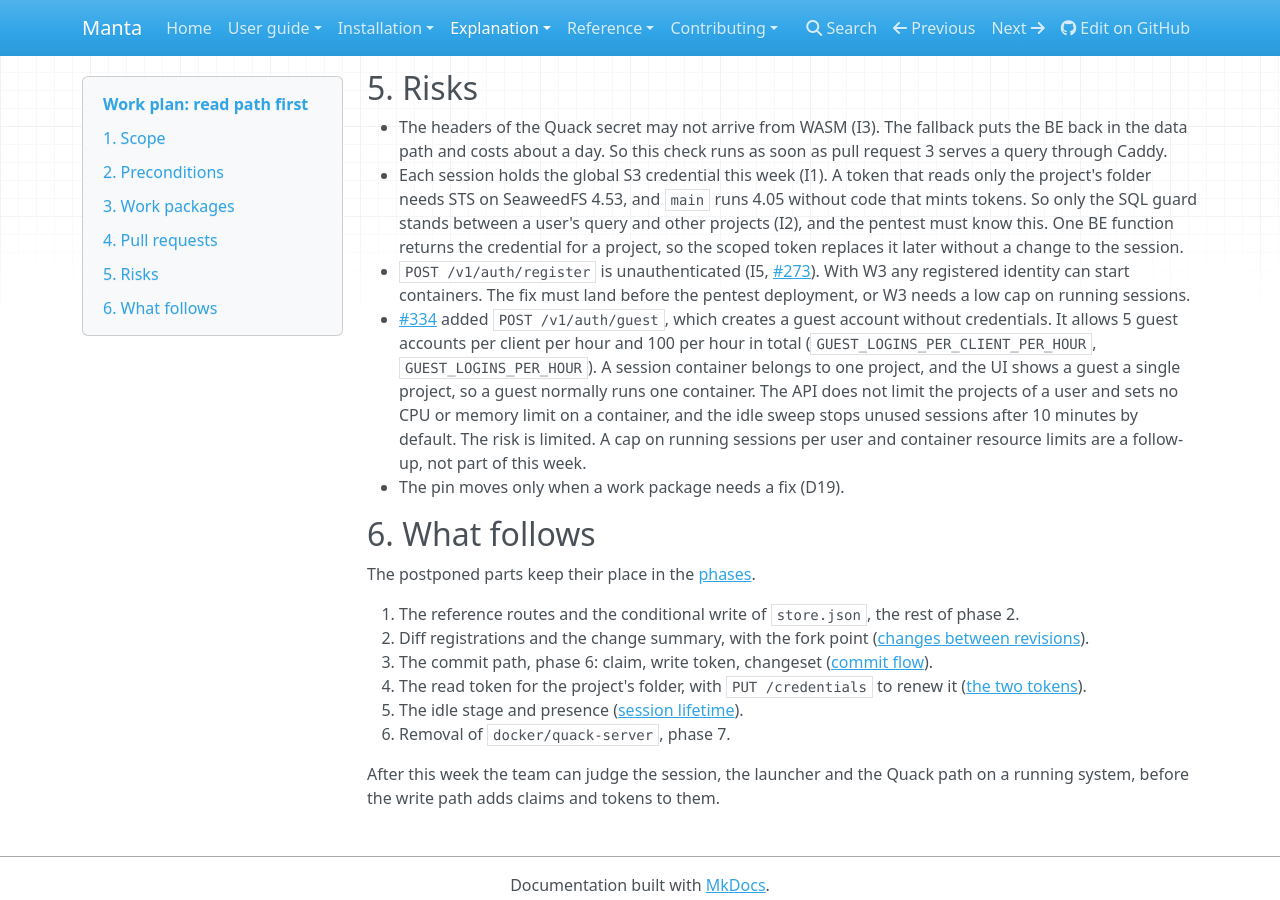
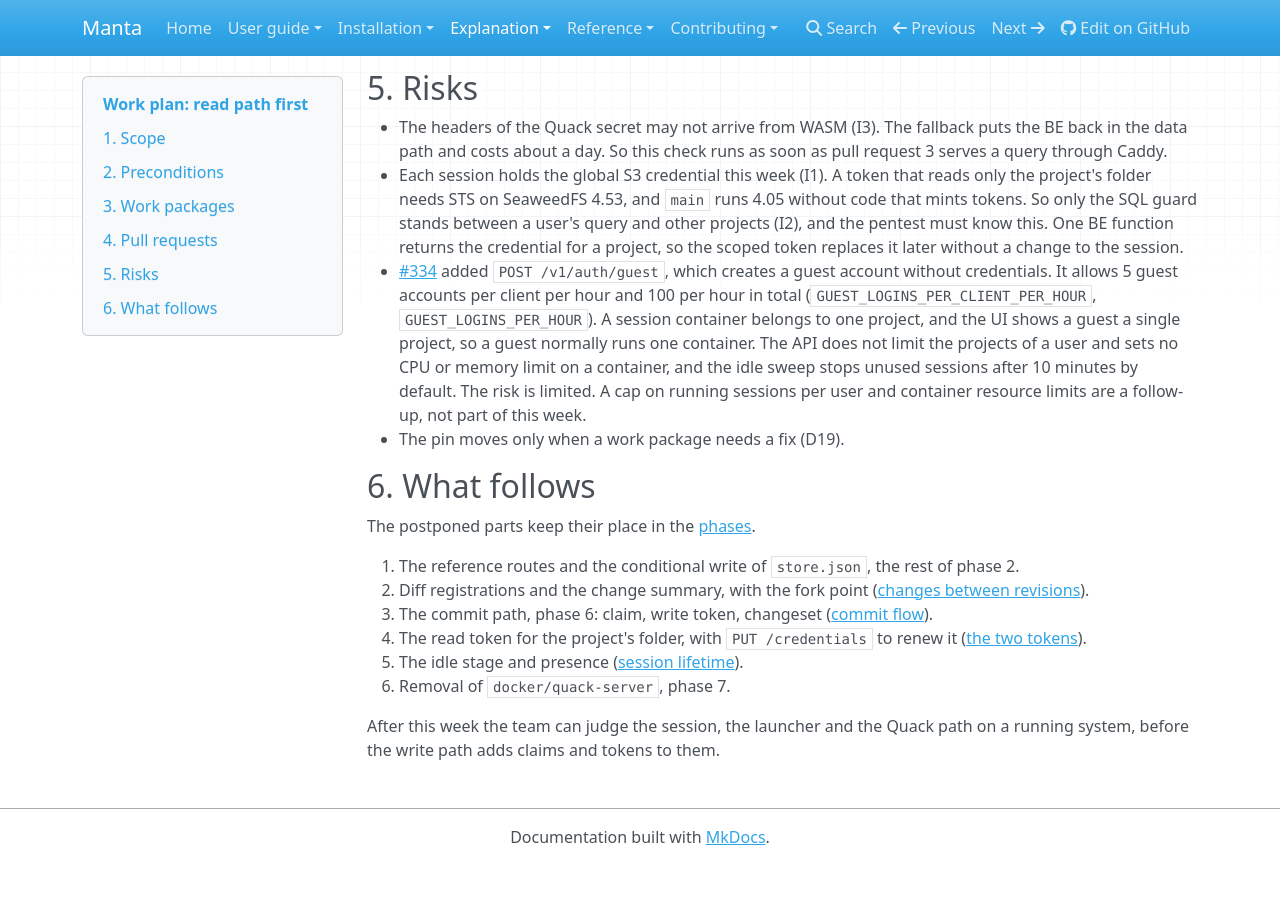
Before and after one commit to manta-plan/manta, an MkDocs documentation site: the page built from docs/explanation/datarecord-session/read-path-first.md, in a window 1280 px wide and 900 px high, scrolled down 2943 px. Built offline with MkDocs 1.6.1, drawn with Linux system fonts in a browser that asks for light colours; nearby versions of some CDN libraries; after the commit the page ends 3808 px from its top, so only the background shows below that.

Commit message:
docs: drop the register endpoint risk from the read-path-first plan
Signed-off-by: Jonas Hoersch <jonas.hoersch@openenergytransition.org>

```diff
--- a/docs/explanation/datarecord-session/read-path-first.md
+++ b/docs/explanation/datarecord-session/read-path-first.md
@@ -71,7 +71,6 @@ The three browser checks of the [Quack auth check](backend.md#quack-auth-check)
 
 - The headers of the Quack secret may not arrive from WASM (I3). The fallback puts the BE back in the data path and costs about a day. So this check runs as soon as pull request 3 serves a query through Caddy.
 - Each session holds the global S3 credential this week (I1). A token that reads only the project's folder needs STS on SeaweedFS 4.53, and `main` runs 4.05 without code that mints tokens. So only the SQL guard stands between a user's query and other projects (I2), and the pentest must know this. One BE function returns the credential for a project, so the scoped token replaces it later without a change to the session.
-- `POST /v1/auth/register` is unauthenticated (I5, [#273](https://github.com/manta-plan/manta/issues/273)). With W3 any registered identity can start containers. The fix must land before the pentest deployment, or W3 needs a low cap on running sessions.
 - [#334](https://github.com/manta-plan/manta/pull/334) added `POST /v1/auth/guest`, which creates a guest account without credentials. It allows 5 guest accounts per client per hour and 100 per hour in total (`GUEST_LOGINS_PER_CLIENT_PER_HOUR`, `GUEST_LOGINS_PER_HOUR`). A session container belongs to one project, and the UI shows a guest a single project, so a guest normally runs one container. The API does not limit the projects of a user and sets no CPU or memory limit on a container, and the idle sweep stops unused sessions after 10 minutes by default. The risk is limited. A cap on running sessions per user and container resource limits are a follow-up, not part of this week.
 - The pin moves only when a work package needs a fix (D19).
 
```
